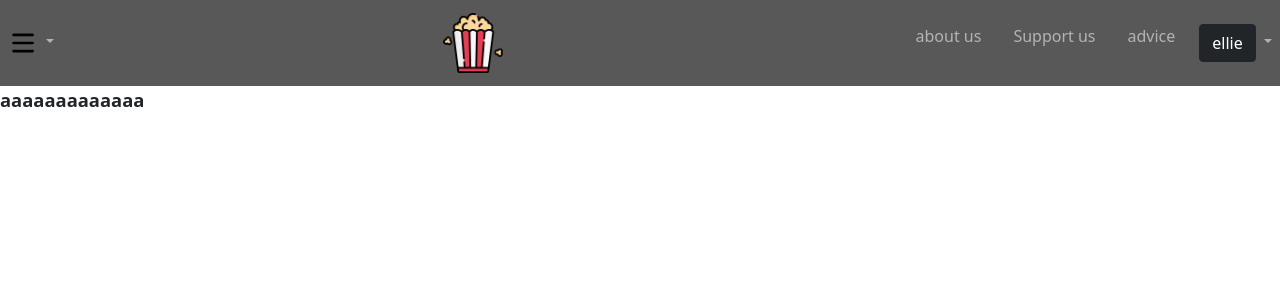
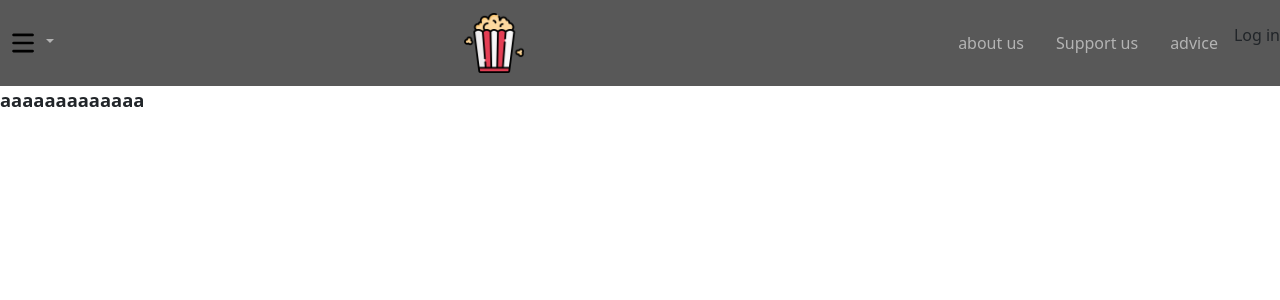
Before and after one commit to liligant/reeler, a Flask app: page /c in a window 1280 px wide. Shown: the top 300 px of the page. Run offline with Flask 3, Linux system fonts and the light colour scheme.

Commit message:
jinja if fixed

```diff
--- a/app.py
+++ b/app.py
@@ -12,17 +12,17 @@ user is logged in if they are then it returns an array with
 the first value being a boolean letting the program know
 whether the user is logged in and the second value is a string
 with the user's name
+
+atm this returns placeholder values
+this function should be fixed later in development
     """
-    if True:
+    if False:
         return [True,'ellie']
-        #return [False]
+        #return [False]Log
     else:
-        return [True,'PLACEHOLDER USER']
+        return [False,'PLACEHOLDER USER']
 
 app=Flask(__name__)
-
-
-
 @app.route('/')
 def gohome():
     return redirect('/home')
@@ -43,5 +43,5 @@ def logout():
 @app.route('/c')
 def pageC():
     print(get_logged_in())
-    return render_template('template.html.j2',user=get_logged_in())
+    return render_template('template.html.j2',userv=get_logged_in())
 app.run()
--- a/static/style.css
+++ b/static/style.css
@@ -9,3 +9,9 @@
 #greynavbar {
   background-color: #585858;
 }
+.centered {
+	position:absolute;
+	top:50%;
+	left:50%;
+	transform:translate(-50%,-50%);
+}
--- a/templates/template.html.j2
+++ b/templates/template.html.j2
@@ -32,24 +32,24 @@
           <div class="collapse navbar-collapse justify-content-end align-center" id="main-nav">
             <ul class="navbar-nav">
                 <li class="nav-item px-2">
-                <a href="/material" class="nav-link" id="greytext">about us</a>
+                <a href="/about" class="nav-link" id="greytext">about us</a>
               </li>
               <li class="nav-item px-2">
-                <a href="/personal" class="nav-link" id="greytext">Support us</a>
+                <a href="/support" class="nav-link" id="greytext">Support us</a>
               </li>
               <li class="nav-item px-2">
-                <a href="/progressive" class="nav-link" id="greytext">advice</a>
+                <a href="/advice" class="nav-link" id="greytext">advice</a>
               </li>
-{%if user[0]%}
+{%if userv[0]%}
 	      <li class="nav-item dropdown">
           <a class="nav-link dropdown-toggle"  id="hamburger" role="button" data-bs-toggle="dropdown" aria-expanded="false">
-		  <button class="btn btn-primary btn-dark" id="greytext">ellie</button>
+		  <button class="btn btn-primary btn-dark" id="greytext">{{ userv[1] }}</button>
          </a>
           <ul class="dropdown-menu dropdown-menu-dark" aria-labelledby="hamburger">
             <li><a class="dropdown-item" href="/logout ">Log out</a></li>
           </ul>
         </li>
-{%else%}<btn>hi</btn>
+{%else%}<btn href="/login">Log in</btn>
 {%endif%}
           </div>
       </nav>
```
